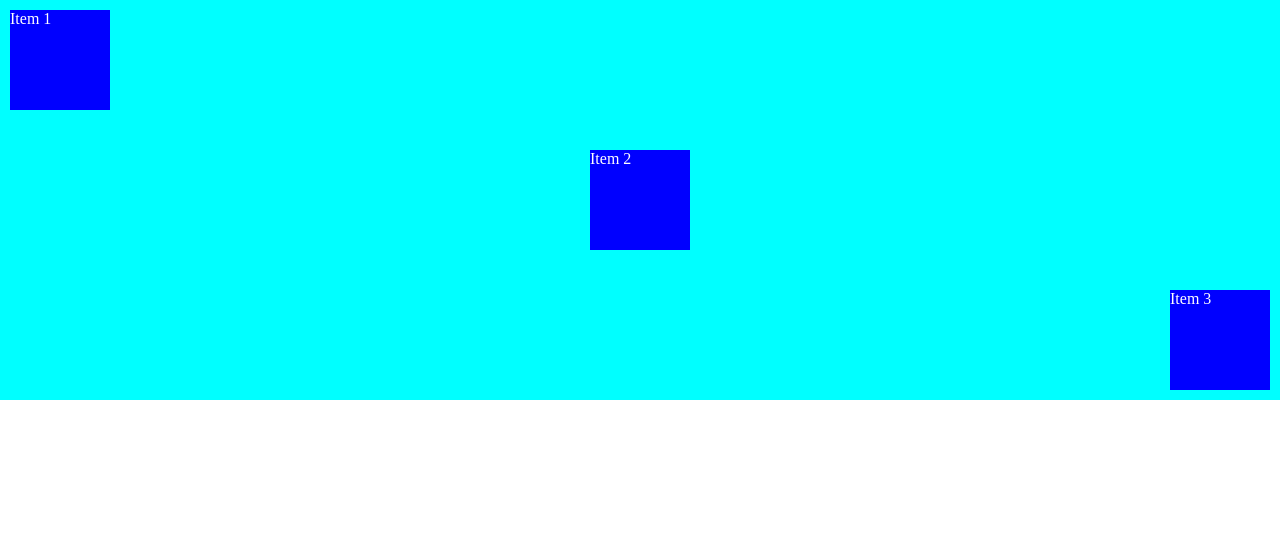
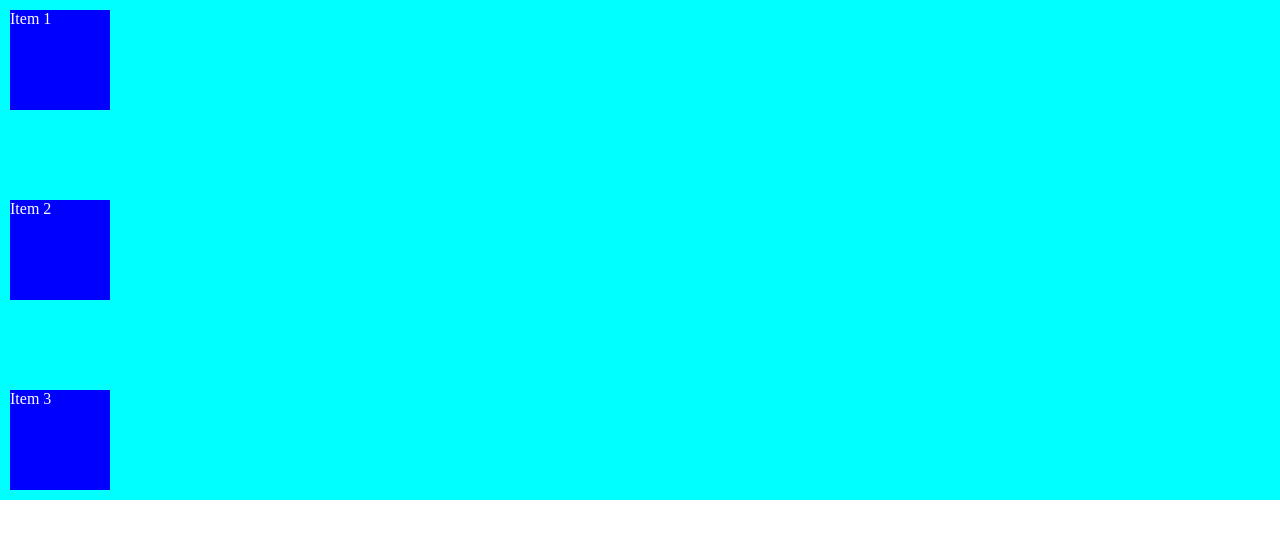
Before and after one commit to codeWithAshith/Css-Flexbox, a plain HTML site: page index.html in a window 1280 px wide. Drawn offline with Linux system fonts and the light colour scheme.

Commit message:
4. Flex direction and column

```diff
--- a/style.css
+++ b/style.css
@@ -7,19 +7,16 @@
 /* flex container */
 
 .flex-container {
-  /* height is mandatory as align items requires space */
-  height: 400px;
+    /* to use justify-content, we require height */
+  height: 500px;
   display: flex;
+  /* flex-direction: row-reverse; */
+  flex-direction: column;
+  /* main axis is the y axis now so justify content align in y axis and not in x axis. */
+  justify-content: space-between;
+  /* alway align items aligns in cross axis, now the cross axis is x axis as the flex direction os columns */
+  align-items: flex-start;
   background-color: aqua;
-  justify-content: space-between;
-  /* align-items: center; */
-  /* align-items: flex-start; */
-  /* align-items: flex-end; */
-
-  /* align-items: stretch; */
-
-  /* refer image */
-  align-items: baseline;
 }
 
 /* flex item */
@@ -31,16 +28,3 @@
   color: white;
   margin: 10px;
 }
-
-/* to make on item in different position */
-.item:nth-child(3) {
-  align-self: flex-end;
-}
-
-.item:nth-child(2) {
-  align-self: center;
-}
-
-.item:nth-child(1) {
-  align-self: flex-start;
-}
```
